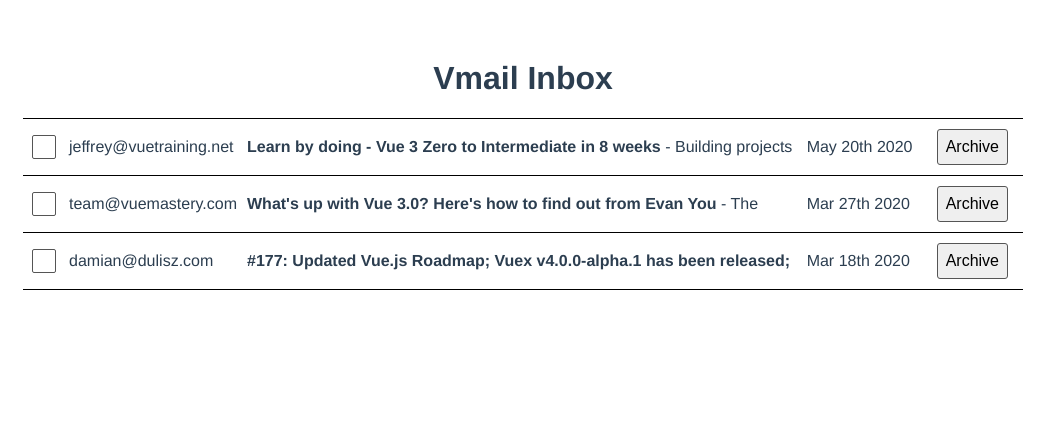
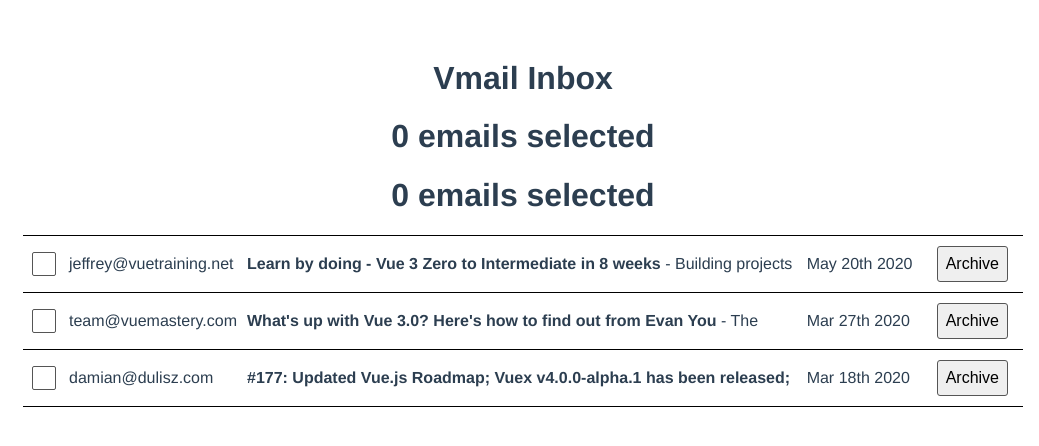
Before and after one commit to mjwfilippo/Vmail-vue, a Vue app: page / in a window 1280 px wide. Shown: the top 446 px of the page, without its empty margins (117-1156 px from the left). Built offline with nearby package versions, Linux system fonts and the light colour scheme; data requests are answered from the project's data file.

Commit message:
app-wide non-persisted change

```diff
--- a/src/App.vue
+++ b/src/App.vue
@@ -1,10 +1,15 @@
 <script setup>
 // import statements
 import MailTable from "@/components/MailTable.vue";
+import useEmailSelection from "./composables/use-email-selection";
+
+const emailSelection = useEmailSelection();
 </script>
 
 <template>
   <h1>Vmail Inbox</h1>
+
+  <h1>{{ emailSelection.emails.size }} emails selected</h1>
 
   <Suspense>
     <template #default>
--- a/src/components/MailTable.vue
+++ b/src/components/MailTable.vue
@@ -5,6 +5,7 @@
 import axios from "axios";
 import MailView from "./MailView.vue";
 import ModalView from "./ModalView.vue";
+import useEmailSelection from "@/composables/use-email-selection";
 
 // API calls
 let { data: emails } = await axios.get("http://localhost:3000/emails"); // retrieves data from fake db and sets it as emails variable
@@ -12,6 +13,9 @@
 
 // defined properties
 const openedEmail = ref(null); // defines a ref that will be used to set active opened email
+
+// email selection object
+const emailSelection = useEmailSelection();
 
 // computed properties
 const sortedEmails = computed(() => {
@@ -27,7 +31,6 @@
 // API functions
 function openEmail(email) {
   openedEmail.value = email;
-  console.log(email);
 
   if (email) {
     email.read = true;
@@ -41,7 +44,6 @@
 }
 
 function updateEmail(email) {
-  console.log("updated database");
   axios.put(`http://localhost:3000/emails/${email.id}`, email); // makes the function to update the db re-usable
 }
 
@@ -76,24 +78,28 @@
 </script>
 
 <template>
+  <h1>{{ emailSelection.emails.size }} emails selected</h1>
   <table class="mail-table">
     <tbody>
       <tr
         v-for="email in unarchivedEmails"
         :key="email.id"
         :class="['clickable', email.read ? 'read' : '']"
-        @click="openEmail(email)"
       >
         <td>
-          <input type="checkbox" />
+          <input
+            type="checkbox"
+            @click="emailSelection.toggle(email)"
+            :selected="emailSelection.emails.has(email)"
+          />
         </td>
-        <td>{{ email.from }}</td>
-        <td>
+        <td @click="openEmail(email)">{{ email.from }}</td>
+        <td @click="openEmail(email)">
           <p>
             <strong>{{ email.subject }}</strong> - {{ email.body }}
           </p>
         </td>
-        <td class="date">
+        <td class="date" @click="openEmail(email)">
           {{ format(new Date(email.sentAt), "MMM do yyyy") }}
         </td>
         <td><button @click="archiveEmail(email)">Archive</button></td>
--- /dev/null
+++ b/src/composables/use-email-selection.js
@@ -0,0 +1,19 @@
+import { reactive } from "vue";
+
+let emails = reactive(new Set());
+
+export const useEmailSelection = () => {
+  let toggle = function (email) {
+    if (emails.has(email)) {
+      emails.delete(email);
+    } else {
+      emails.add(email);
+    }
+  };
+  return {
+    emails,
+    toggle
+  };
+};
+
+export default useEmailSelection;
```
